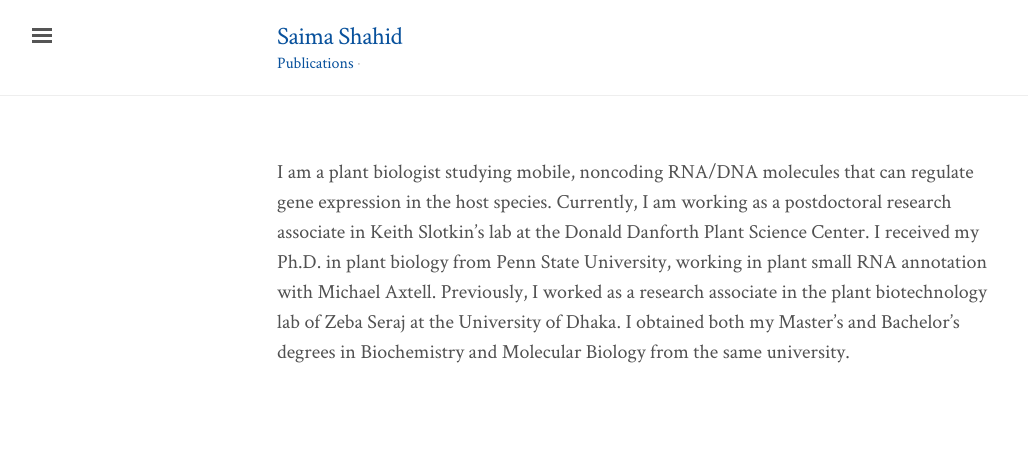
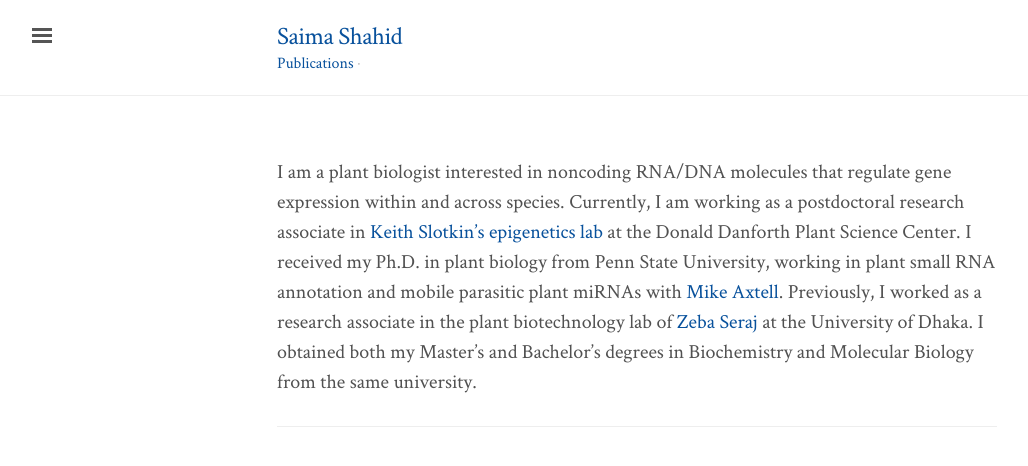
Before and after one commit to shahsam/saimashahid.github.io, a Jekyll site: the page built from index.md, in a window 1280 px wide. Shown: the top 466 px of the page, without its empty margins (3-1031 px from the left). Built offline with Jekyll 4.4.1, drawn with Linux system fonts in a browser that asks for light colours; nearby versions of some CDN libraries.

Commit message:
Update index.md

```diff
--- a/index.md
+++ b/index.md
@@ -3,4 +3,11 @@ layout: default
 title: Home
 ---
 
-I am a plant biologist studying mobile, noncoding RNA/DNA molecules that can regulate gene expression in the host species. Currently, I am working as a postdoctoral research associate in Keith Slotkin's lab at the Donald Danforth Plant Science Center. I received my Ph.D. in plant biology from Penn State University, working in plant small RNA annotation with Michael Axtell. Previously, I worked as a research associate in the plant biotechnology lab of Zeba Seraj at the University of Dhaka. I obtained both my Master's and Bachelor's degrees in Biochemistry and Molecular Biology from the same university.
+I am a plant biologist interested in noncoding RNA/DNA molecules that regulate gene expression within and across species. Currently, I am working as a postdoctoral research associate in [Keith Slotkin's epigenetics lab][ddpsc] at the Donald Danforth Plant Science Center. I received my Ph.D. in plant biology from Penn State University, working in plant small RNA annotation and mobile parasitic plant miRNAs with [Mike Axtell][axtell_lab]. Previously, I worked as a research associate in the plant biotechnology lab of [Zeba Seraj][du] at the University of Dhaka. I obtained both my Master's and Bachelor's degrees in Biochemistry and Molecular Biology from the same university.
+
+---
+
+
+[ddpsc]:https://www.danforthcenter.org/scientists-research/principal-investigators/keith-slotkin/
+[axtell_lab]: https://sites.psu.edu/axtell/
+[du]:http://www.du.ac.bd/faculty/faculty_details/BCH/1520/
```
